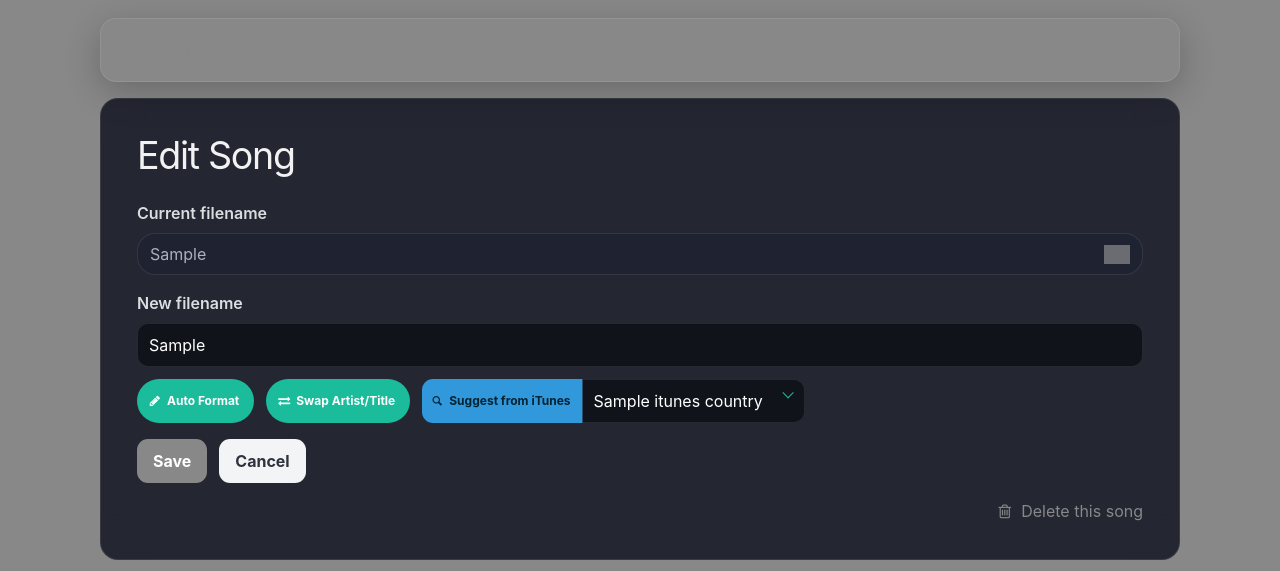
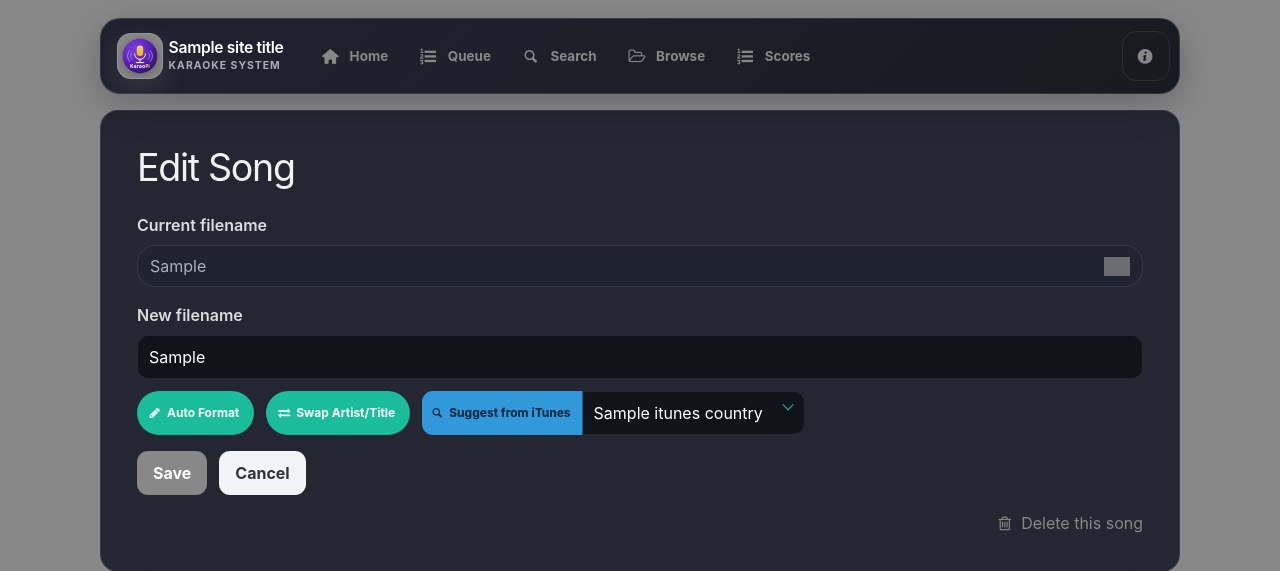
Before and after one commit to Micpi/KaraoPi, a Python web app: template pikaraoke/templates/edit.html in a window 1280 px wide. Shown: the top 571 px of the page. Run offline with Jinja, Linux system fonts and the light colour scheme; the template is opened without the code that fills it: most values are stand-ins (such as "Sample title", 1, 10 or a date in 2020); some libraries are stand-ins or nearby versions; grey boxes are pictures that could not be loaded.

Commit message:
v1.23.32

```diff
--- a/pikaraoke/static/custom.css
+++ b/pikaraoke/static/custom.css
@@ -728,6 +728,249 @@
   width: 44%;
 }
 
+/* Navigation shell — intentionally last so it supersedes legacy mobile rules. */
+.app-shell > .navbar {
+  min-height: 72px;
+  padding: 7px 9px;
+  align-items: stretch;
+  border-color: rgba(255, 255, 255, .11);
+  border-radius: 20px;
+  background: linear-gradient(135deg, rgba(25, 28, 41, .94), rgba(13, 15, 23, .91)) !important;
+}
+
+.navbar-logo {
+  min-width: 185px;
+  padding: 7px 12px 7px 7px !important;
+  color: white !important;
+}
+
+.navbar-logo:hover {
+  background: transparent !important;
+  transform: none;
+}
+
+.navbar-logo-mark {
+  display: grid;
+  place-items: center;
+  width: 46px;
+  height: 46px;
+  flex: 0 0 46px;
+  overflow: hidden;
+  border: 1px solid rgba(255, 255, 255, .12);
+  border-radius: 14px;
+  background: linear-gradient(145deg, var(--karaopi-primary), var(--karaopi-secondary));
+  box-shadow: 0 9px 24px color-mix(in srgb, var(--karaopi-primary) 22%, transparent);
+}
+
+.navbar-logo-mark img {
+  width: 36px;
+  height: 36px;
+  max-height: none;
+  object-fit: contain;
+  filter: drop-shadow(0 2px 5px rgba(0, 0, 0, .25));
+}
+
+.navbar-logo-copy {
+  display: flex;
+  flex-direction: column;
+  align-items: flex-start;
+  line-height: 1.05;
+}
+
+.navbar-logo-copy strong {
+  color: white;
+  font-size: .98rem;
+  letter-spacing: -.02em;
+}
+
+.navbar-logo-copy small {
+  margin-top: 5px;
+  color: var(--kp-muted);
+  font-size: .65rem;
+  font-weight: 650;
+  letter-spacing: .1em;
+  text-transform: uppercase;
+}
+
+.app-shell .navbar-menu {
+  min-width: 0;
+  align-items: stretch;
+}
+
+.navbar-main-links {
+  align-items: center;
+  gap: 3px;
+  margin-left: 10px;
+}
+
+.navbar-main-links .navbar-item,
+.navbar-end .navbar-item {
+  position: relative;
+  min-height: 50px;
+  padding: .65rem .78rem;
+  font-size: .84rem;
+  font-weight: 680;
+}
+
+.navbar-main-links .navbar-item i,
+.navbar-end .navbar-item i {
+  font-size: 1rem;
+}
+
+.navbar-main-links .navbar-item.is-active::after {
+  content: "";
+  position: absolute;
+  right: 13px;
+  bottom: 5px;
+  left: 13px;
+  height: 2px;
+  border-radius: 2px;
+  background: rgba(255, 255, 255, .9);
+}
+
+.navbar-end {
+  align-items: center;
+  gap: 3px;
+}
+
+#current-user {
+  max-width: 150px;
+  background: rgba(255, 255, 255, .045);
+}
+
+#current-user span {
+  overflow: hidden;
+  text-overflow: ellipsis;
+  white-space: nowrap;
+}
+
+.navbar-settings {
+  width: 48px;
+  justify-content: center;
+  padding: 0 !important;
+  border: 1px solid var(--kp-border);
+  border-radius: 14px;
+}
+
+.navbar-settings span {
+  position: absolute;
+  width: 1px;
+  height: 1px;
+  overflow: hidden;
+  clip: rect(0 0 0 0);
+}
+
+.navbar-burger {
+  align-self: center;
+  width: 48px;
+  height: 48px;
+  margin-right: 1px;
+  border: 1px solid var(--kp-border);
+  border-radius: 14px;
+  color: white;
+}
+
+.navbar-burger span {
+  left: calc(50% - 9px);
+  width: 18px;
+  height: 2px;
+  border-radius: 2px;
+}
+
+@media screen and (max-width: 1023px) {
+  .app-shell > .navbar {
+    min-height: 66px;
+    padding: 6px;
+  }
+
+  .navbar-brand {
+    width: 100%;
+    padding: 0 !important;
+    align-items: center;
+    justify-content: space-between;
+  }
+
+  .navbar-brand > .navbar-logo {
+    flex: 0 1 auto;
+    justify-content: flex-start;
+    min-width: 0;
+    font-size: inherit;
+  }
+
+  .navbar-logo-mark {
+    width: 42px;
+    height: 42px;
+    flex-basis: 42px;
+    border-radius: 12px;
+  }
+
+  .app-shell .navbar-menu.is-active {
+    top: 70px;
+    right: 0 !important;
+    left: 0;
+    display: grid;
+    grid-template-columns: 1fr;
+    gap: 8px;
+    padding: 9px;
+    border: 1px solid var(--kp-border);
+    border-radius: 17px;
+    background: rgba(16, 18, 27, .97) !important;
+    box-shadow: var(--kp-shadow);
+    backdrop-filter: blur(22px);
+  }
+
+  .navbar-main-links {
+    display: grid;
+    grid-template-columns: repeat(3, 1fr);
+    gap: 5px;
+    margin: 0;
+  }
+
+  .navbar-main-links .navbar-item {
+    flex-direction: column;
+    justify-content: center;
+    gap: 2px;
+    min-height: 62px;
+    padding: .45rem !important;
+    border: 1px solid transparent;
+    font-size: .7rem;
+  }
+
+  .navbar-main-links .navbar-item i {
+    font-size: 1.15rem;
+  }
+
+  .navbar-end {
+    display: grid;
+    grid-template-columns: 1fr 1fr;
+    gap: 5px;
+    padding-top: 8px;
+    border-top: 1px solid var(--kp-border);
+  }
+
+  .navbar-end .navbar-item,
+  .navbar-settings {
+    width: auto;
+    max-width: none !important;
+    justify-content: center;
+    min-height: 46px;
+    padding: .6rem !important;
+    border: 1px solid var(--kp-border);
+  }
+
+  .navbar-settings span {
+    position: static;
+    width: auto;
+    height: auto;
+    clip: auto;
+  }
+}
+
+@media screen and (max-width: 390px) {
+  .navbar-logo-copy small { display: none; }
+  .navbar-logo { min-width: 0; }
+}
+
 .score-explanation p:last-child {
   margin-bottom: 0;
 }
--- a/pikaraoke/templates/base.html
+++ b/pikaraoke/templates/base.html
@@ -288,8 +288,25 @@
   {% if not blank_page %}
   <div class="container app-shell">
     <nav class="navbar" role="navigation" aria-label="main navigation">
-      <div class="navbar-brand" id="brand" style="padding-left: 10px">
-        <a id="home" class="navbar-item" href="{{ url_for('home.home') }}">
+      <div class="navbar-brand" id="brand">
+        <a class="navbar-item navbar-logo" href="{{ url_for('home.home') }}" aria-label="{{ site_title }}">
+          <span class="navbar-logo-mark">
+            <img src="{{ url_for('static', filename='images/karaopi-logo.svg') }}" alt="">
+          </span>
+          <span class="navbar-logo-copy">
+            <strong>{{ site_title }}</strong>
+            <small>{% trans %}Karaoke system{% endtrans %}</small>
+          </span>
+        </a>
+        <a role="button" class="navbar-burger" aria-label="menu" aria-expanded="false">
+          <span aria-hidden="true"></span>
+          <span aria-hidden="true"></span>
+          <span aria-hidden="true"></span>
+        </a>
+      </div>
+      <div class="navbar-menu" id="menu">
+        <div class="navbar-start navbar-main-links">
+          <a id="home" class="navbar-item" href="{{ url_for('home.home') }}">
           <i class="icon icon-home-2" title="Home"></i>
           {# MSG: Navigation link for the home page. #}
           <span>{% trans %}Home{% endtrans %}</span>
@@ -314,21 +331,15 @@
           <i class="icon icon-list-numbered" title="Scores"></i>
           <span>{% trans %}Scores{% endtrans %}</span>
         </a>
-        <a role="button" class="navbar-burger" aria-label="menu" aria-expanded="false">
-          <span aria-hidden="true"></span>
-          <span aria-hidden="true"></span>
-          <span aria-hidden="true"></span>
-        </a>
-      </div>
-      <div class="navbar-menu" id="menu">
+        </div>
         <div class="navbar-end">
           <a id="current-user" class="navbar-item is-hidden" href="#">
             <i class="icon  icon-mic-1" title="Current user"></i>
             <span></span>
           </a>
-          <a id="info" class="navbar-item" href="{{ url_for('info.info') }}">
+          <a id="info" class="navbar-item navbar-settings" href="{{ url_for('info.info') }}">
             <i class="icon icon-info-circled-1" title="Info"></i>
-            <span>KaraoPi</span>&nbsp;&nbsp;
+            <span>{% trans %}Information{% endtrans %}</span>
           </a>
         </div>
       </div>
--- a/pikaraoke/version.py
+++ b/pikaraoke/version.py
@@ -1 +1 @@
-__version__ = "1.23.31"  # {x-release-please-version}
+__version__ = "1.23.32"  # {x-release-please-version}
```
